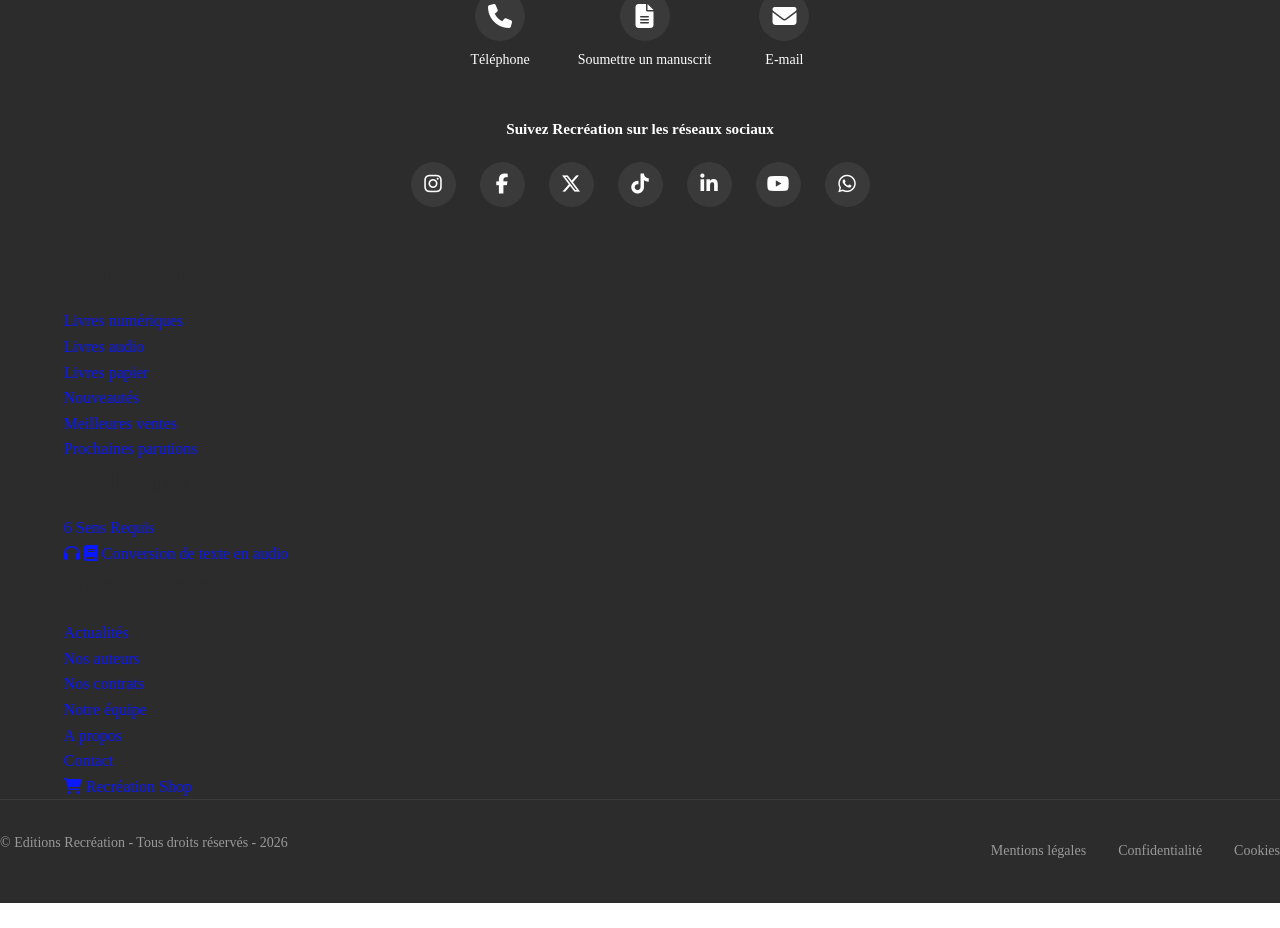
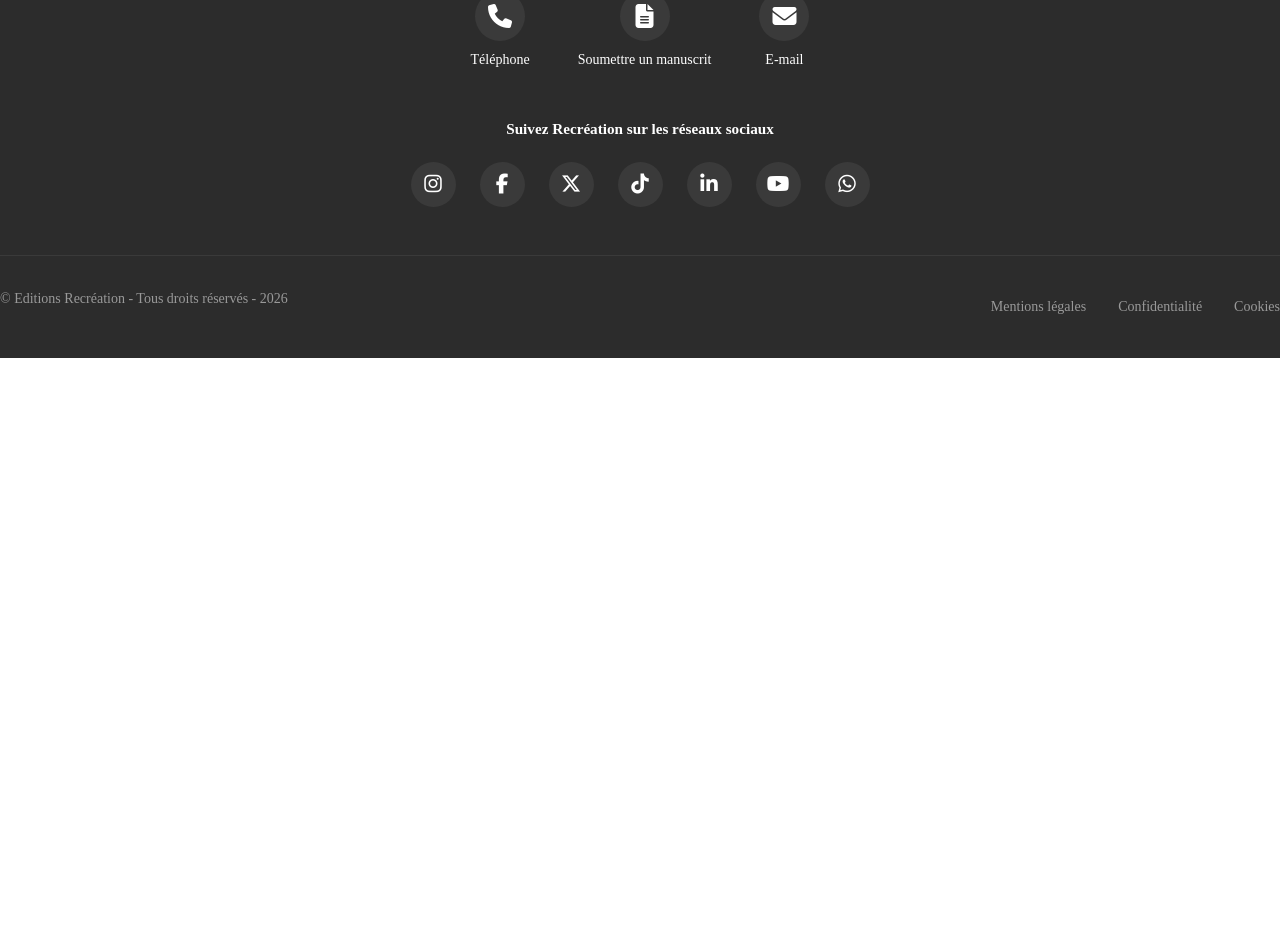
Before and after one commit to CODJOBLIGUI/recreation, a Django app: page /a-propos/ in a window 1280 px wide. Shown: the part 2778-3706 px from the top of the page. After the commit the page ends 3136 px from the top, so only its background shows below. Run offline with Django 5.2, Linux system fonts and the light colour scheme; data comes from the database, SQL or seed files in the repository; data that the repository does not hold is empty; parts of the project's set-up code (start-up, migrations or seed data) failed here and were passed over; some libraries are stand-ins or nearby versions.

Commit message:
Remove footer columns (catalog/collections/resources)

```diff
--- a/apps/catalogue/templates/catalogue/base.html
+++ b/apps/catalogue/templates/catalogue/base.html
@@ -453,96 +453,7 @@
 
 
 
-                <!-- Colonne 2 -->
-
-                <div class="footer-fayard__col">
-
-                    <h3 class="footer-fayard__title footer-fayard__title--white footer-fayard__title--lg">{{ "Catalogue"|strip_upper_accents }}</h3>
-
-                    <ul class="footer-fayard__list">
-
-                        <li><a href="{% url 'catalogue:livres-numeriques' %}">{{ "Livres num&eacute;riques"|strip_upper_accents }}</a></li>
-
-                        <li><a href="{% url 'catalogue:livres-audio' %}">{{ "Livres audio"|strip_upper_accents }}</a></li>
-
-                        <li><a href="{% url 'catalogue:livres-papier' %}">{{ "Livres papier"|strip_upper_accents }}</a></li>
-
-                        <li><a href="{% url 'catalogue:index' %}#nouveautes">{{ "Nouveaut&eacute;s"|strip_upper_accents }}</a></li>
-
-                        <li><a href="{% url 'catalogue:index' %}#meilleures-ventes">{{ "Meilleures ventes"|strip_upper_accents }}</a></li>
-
-                        <li><a href="{% url 'catalogue:index' %}#a-paraitre">{{ "Prochaines parutions"|strip_upper_accents }}</a></li>
-
-</ul>
-
-                    <h3 class="footer-fayard__title footer-fayard__title--white footer-fayard__title--lg">Collections</h3>
-
-                    <ul class="footer-fayard__list footer-fayard__list--sub">
-
-                        {% if collections_list %}
-
-                        {% for collection in collections_list %}
-
-                        <li><a href="{{ collection.get_absolute_url }}">{{ collection.nom }}</a></li>
-
-                        {% endfor %}
-
-                        {% else %}
-
-                        <li><a href="{% url 'catalogue:collection-detail' '6-sens-requis' %}">6 Sens Requis</a></li>
-
-                        {% endif %}
-
-                    </ul>
-
-                    <div class="footer-fayard__cta">
-                        <a href="{% url 'catalogue:conversion-audio' %}" class="footer-shop-btn footer-shop-btn--audio">
-                            <span class="footer-audio-btn__icon">
-                                <i class="fas fa-headphones"></i>
-                                <i class="fas fa-book"></i>
-                            </span>
-                            <span>Conversion de texte en audio</span>
-                        </a>
-                    </div>
-                </div>
-
-
-
-                <!-- Colonne 3 -->
-
-                <div class="footer-fayard__col">
-
-                    <h3 class="footer-fayard__title footer-fayard__title--white footer-fayard__title--lg">{{ "Ressources"|strip_upper_accents }}</h3>
-
-                    <ul class="footer-fayard__list">
-
-                        <li><a href="{% url 'catalogue:actualites' %}" {% if request.resolver_match.url_name == 'actualites' %}class="active"{% endif %}>Actualités</a></li>
-
-                        <li><a href="{% url 'catalogue:auteurs' %}">{{ "Nos auteurs"|strip_upper_accents }}</a></li>
-
-                        <li><a href="{% url 'catalogue:nos-contrats' %}">{{ "Nos contrats"|strip_upper_accents }}</a></li>
-
-                        <li><a href="{% url 'catalogue:a-propos' %}">{{ "Notre &eacute;quipe"|strip_upper_accents }}</a></li>
-
-                        <li><a href="{% url 'catalogue:a-propos' %}">{{ "A propos"|strip_upper_accents }}</a></li>
-
-                        <li><a href="{% url 'catalogue:contact' %}">{{ "Contact"|strip_upper_accents }}</a></li>
-
-                    </ul>
-
-                    <div class="footer-fayard__shop">
-
-                        <a href="https://recreation.mychariow.shop/" class="footer-shop-btn" target="_blank" rel="noopener">
-
-                            <i class="fa-solid fa-cart-shopping" aria-hidden="true"></i>
-
-                            <span>Recr&eacute;ation Shop</span>
-
-                        </a>
-
-                    </div>
-
-                </div>
+                <!-- Colonnes 2 et 3 supprimées à la demande -->
 
             </div>
 
```
